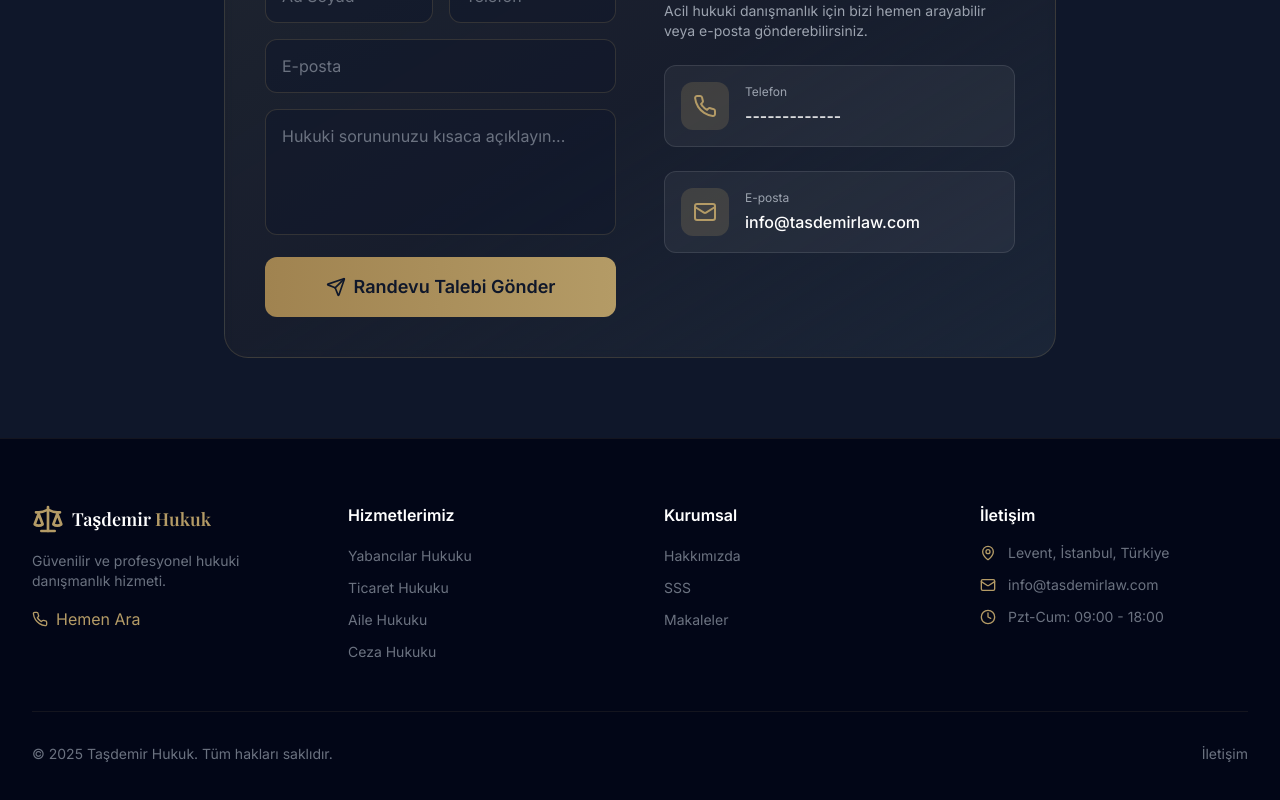
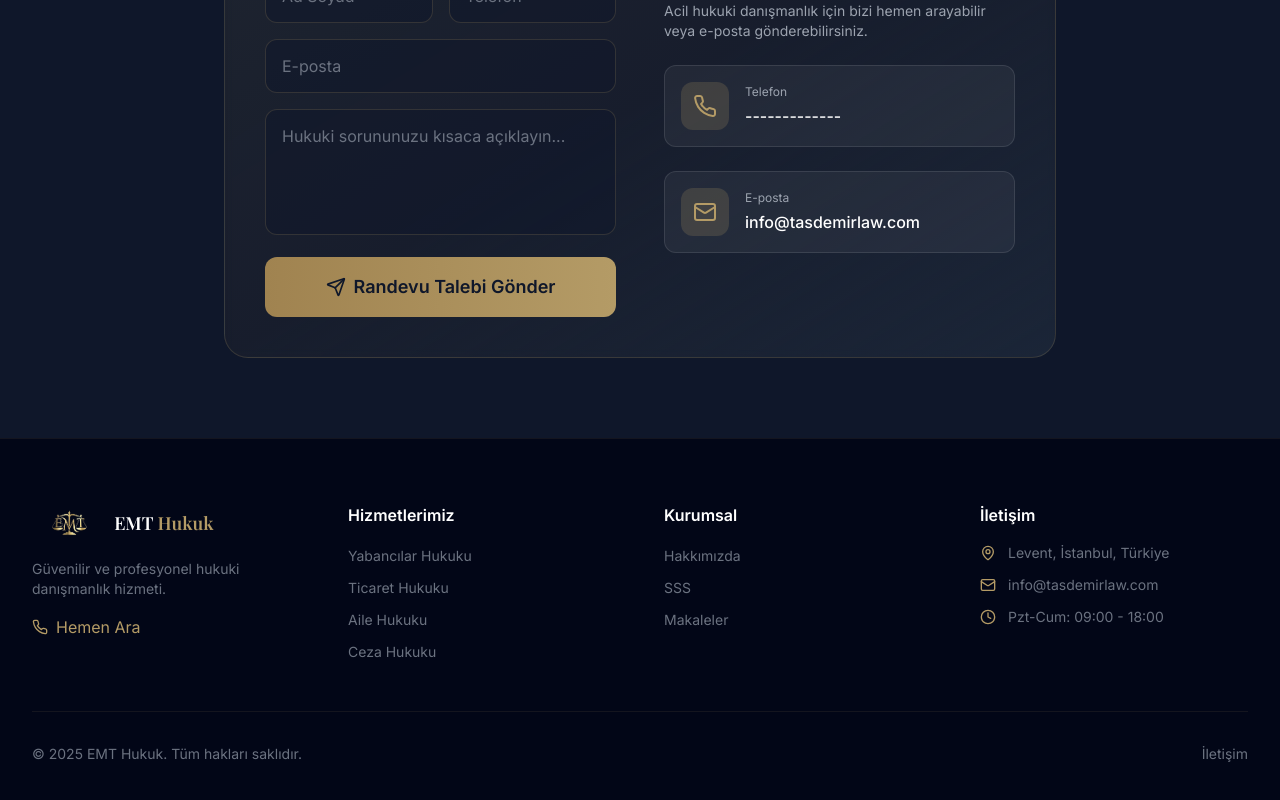
Before and after one commit to BerkayBilgenn/Enes_Mahmut_Ta-demir, a React (Vite) app: page /hizmet/aile in a window 1280 px wide. Shown: the part 2683-3483 px from the top of the page. Built offline with nearby package versions, Linux system fonts and the light colour scheme.

Commit message:
Update footer with EMT Hukuk logo and branding

```diff
--- a/src/App.jsx
+++ b/src/App.jsx
@@ -251,7 +251,7 @@ function Hero() {
 
           {/* Subheading */}
           <motion.p variants={fadeInUp} className="max-w-2xl mx-auto text-lg sm:text-xl lg:text-2xl text-gray-300">
-            Taşdemir Hukuk güvencesiyle her türlü hukuki uyuşmazlıkta yanınızdayız.
+            EMT Hukuk güvencesiyle her türlü hukuki uyuşmazlıkta yanınızdayız.
           </motion.p>
 
           {/* CTA Buttons */}
@@ -434,7 +434,7 @@ function QuickAbout() {
               Güven, <span className="text-gradient-gold">Tecrübe</span> ve Başarı
             </motion.h2>
             <motion.p variants={fadeInUp} className="text-gray-400 mb-6 leading-relaxed">
-              Taşdemir Hukuk olarak, yılların verdiği deneyim ve bilgi birikimimizi müvekkillerimizin hizmetine sunuyoruz.
+              EMT Hukuk olarak, yılların verdiği deneyim ve bilgi birikimimizi müvekkillerimizin hizmetine sunuyoruz.
             </motion.p>
             <motion.p variants={fadeInUp} className="text-gray-400 mb-8 leading-relaxed">
               Modern hukuk dünyasının gerektirdiği yenilikçi yaklaşımlar ile geleneksel değerleri birleştirerek, size özel çözümler üretiyoruz.
@@ -550,10 +550,14 @@ function Footer() {
         <div className="grid md:grid-cols-4 gap-12 mb-12">
           {/* Brand */}
           <div className="md:col-span-1">
-            <Link to="/" className="flex items-center gap-2 mb-4">
-              <Scale className="w-8 h-8 text-gold" />
+            <Link to="/" className="flex items-center gap-3 mb-4">
+              <img
+                src="/logo-transparent.png"
+                alt="EMT Hukuk"
+                className="h-10 w-auto object-contain"
+              />
               <div>
-                <span className="font-serif text-lg font-semibold text-white">Taşdemir</span>
+                <span className="font-serif text-lg font-semibold text-white">EMT</span>
                 <span className="font-serif text-lg font-semibold text-gold ml-1">Hukuk</span>
               </div>
             </Link>
@@ -620,7 +624,7 @@ function Footer() {
 
         {/* Bottom */}
         <div className="pt-8 border-t border-gold/10 flex flex-col md:flex-row justify-between items-center gap-4">
-          <p className="text-gray-500 text-sm">© {new Date().getFullYear()} Taşdemir Hukuk. Tüm hakları saklıdır.</p>
+          <p className="text-gray-500 text-sm">© {new Date().getFullYear()} EMT Hukuk. Tüm hakları saklıdır.</p>
           <div className="flex gap-6">
             <Link to="/iletisim" className="text-gray-500 hover:text-gold transition-colors text-sm">
               İletişim
--- a/src/components/LocalBusinessSchema.jsx
+++ b/src/components/LocalBusinessSchema.jsx
@@ -8,7 +8,7 @@ function LocalBusinessSchema() {
   const schema = {
     "@context": "https://schema.org",
     "@type": "LegalService",
-    "name": "Taşdemir Hukuk",
+    "name": "EMT Hukuk",
     "image": "https://tasdemirlaw.com/logo.png",
     "url": "https://tasdemirlaw.com",
     "telephone": "+905388539944",
--- a/src/components/SEO.jsx
+++ b/src/components/SEO.jsx
@@ -20,7 +20,7 @@ function SEO({
   article = null,
   schema = null
 }) {
-  const siteName = 'Taşdemir Hukuk';
+  const siteName = 'EMT Hukuk';
   const fullTitle = title ? `${title} | ${siteName}` : siteName;
   const baseUrl = 'https://tasdemirlaw.com';
   const fullUrl = url ? `${baseUrl}${url}` : baseUrl;
@@ -54,7 +54,7 @@ function SEO({
     "dateModified": article.date,
     "author": {
       "@type": "Person",
-      "name": "Taşdemir Hukuk"
+      "name": "EMT Hukuk"
     },
     "publisher": {
       "@type": "Organization",
@@ -113,7 +113,7 @@ function SEO({
       {article && (
         <>
           <meta property="article:published_time" content={article.date} />
-          <meta property="article:author" content="Taşdemir Hukuk" />
+          <meta property="article:author" content="EMT Hukuk" />
           <meta property="article:section" content={article.category} />
         </>
       )}
```
